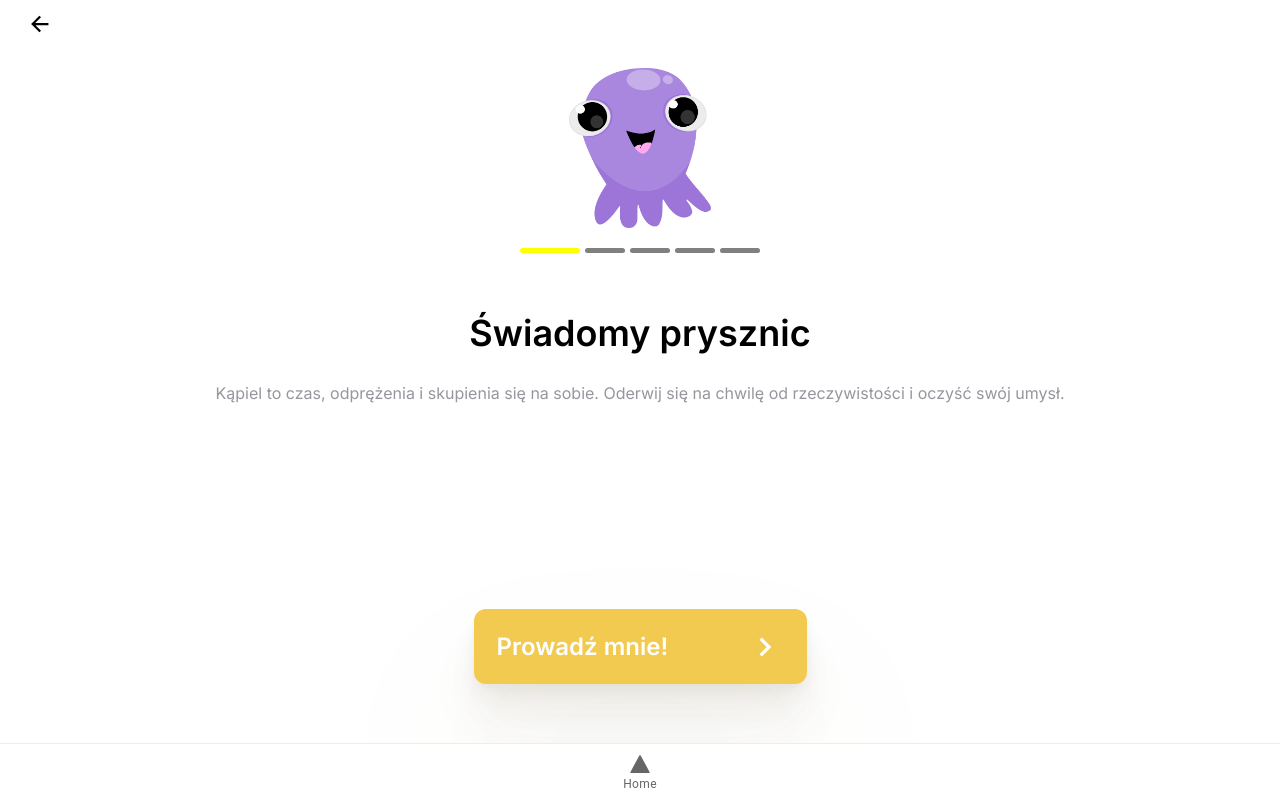
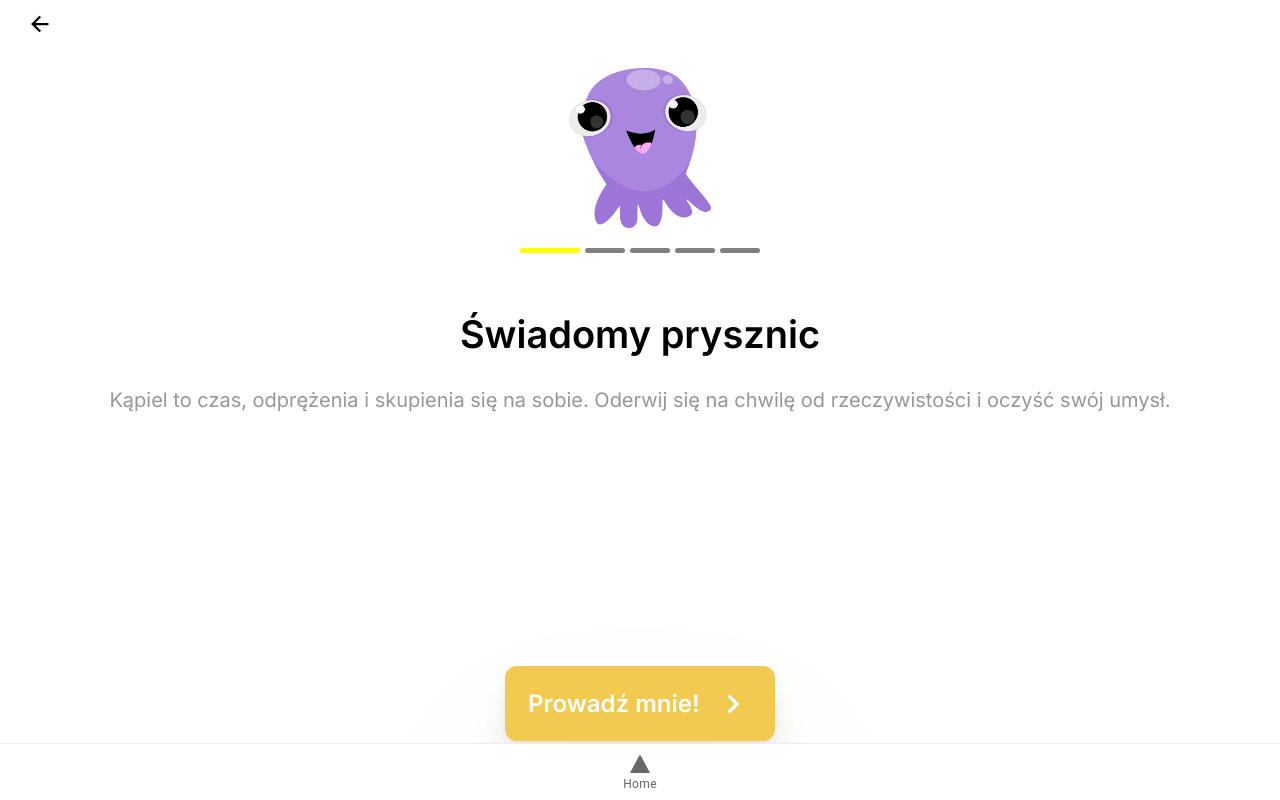
Before and after one commit to j-zarzycki/Engineering-thesis, a React (Create React App) app in the folder kamre/: page /shower in a window 1280 px wide. Built offline with nearby package versions, Linux system fonts and the light colour scheme.

Commit message:
fix IN-216 styles

```diff
--- a/kamre/src/pages/ConsciousShower/ConsciousShower.component.tsx
+++ b/kamre/src/pages/ConsciousShower/ConsciousShower.component.tsx
@@ -141,7 +141,7 @@ const ConsciousShower: React.FC<IProps> = (props: IProps) => {
                 <SwiperSlide>
                   <div className="swiper-slide__wrapper">
                     <h4 className="swiper-slide__header">
-                      Gratulacje, udało Ci się!
+                      Gratulacje, udało&nbsp;Ci&nbsp;się!
                     </h4>
                   </div>
                 </SwiperSlide>
--- a/kamre/src/pages/ConsciousShower/ConsciousShower.style.css
+++ b/kamre/src/pages/ConsciousShower/ConsciousShower.style.css
@@ -13,6 +13,11 @@
 .conscious-shower__swiper {
     width: 100%;
     margin-top: 43px;
+}
+
+.proceed-button:hover {
+    opacity: .8;
+    transition: all .3s;
 }
 
 .conscious-shower__wrapper .conscious-shower__swiper .swiper-slide.swiper-slide-active {
@@ -58,16 +63,82 @@
     opacity: 0;
     transform: scale(0.9);
 }
+
+.proceed-button {
+    text-align: left;
+}
+
 .swiper__proceed-buttons-enter-active {
     opacity: 1;
     transform: translateX(0);
     transition: opacity 300ms, transform 300ms;
 }
+
 .swiper__proceed-buttons-exit {
     opacity: 1;
 }
+
 .swiper__proceed-buttons-exit-active {
     opacity: 0;
     transform: scale(0.9);
     transition: opacity 300ms, transform 300ms;
 }
+
+@media (min-width: 1px) and (max-width: 375px) {
+    .conscious-shower .conscious-shower__wrapper .proceed-button {
+        font-size: 20px;
+        width: 255px;
+        height: 60px;
+        transition: all .3s;
+    }
+
+    .conscious-shower__wrapper .conscious-shower__swiper .swiper-slide__wrapper .swiper-slide__header {
+        font-size: 32px;
+    }
+
+    .conscious-shower__wrapper {
+        height: calc(100%);
+    }
+}
+
+@media (min-width: 375px) and (max-width: 500px) {
+    .conscious-shower .conscious-shower__wrapper .proceed-button {
+        font-size: 22px;
+        width: 260px;
+        height: 65px;
+        transition: all .3s;
+    }
+
+    .conscious-shower__wrapper .conscious-shower__swiper .swiper-slide__wrapper .swiper-slide__header {
+        font-size: 34px;
+    }
+
+    .conscious-shower__wrapper .conscious-shower__swiper .swiper-slide__wrapper .swiper-slide__paragraph {
+        font-size: 18px;
+    }
+
+    .conscious-shower__wrapper {
+        height: calc(100%);
+    }
+}
+
+@media (min-width: 500px) and (max-width: 2560px) {
+    .conscious-shower .conscious-shower__wrapper .proceed-button {
+        font-size: 24px;
+        width: 270px;
+        height: 75px;
+        transition: all .3s;
+    }
+
+    .conscious-shower__wrapper .conscious-shower__swiper .swiper-slide__wrapper .swiper-slide__header {
+        font-size: 38px;
+    }
+
+    .conscious-shower__wrapper .conscious-shower__swiper .swiper-slide__wrapper .swiper-slide__paragraph {
+        font-size: 20px;
+    }
+
+    .conscious-shower__wrapper {
+        height: calc(100%);
+    }
+}
```
Lines whose indentation alone changed are shown as unchanged.
